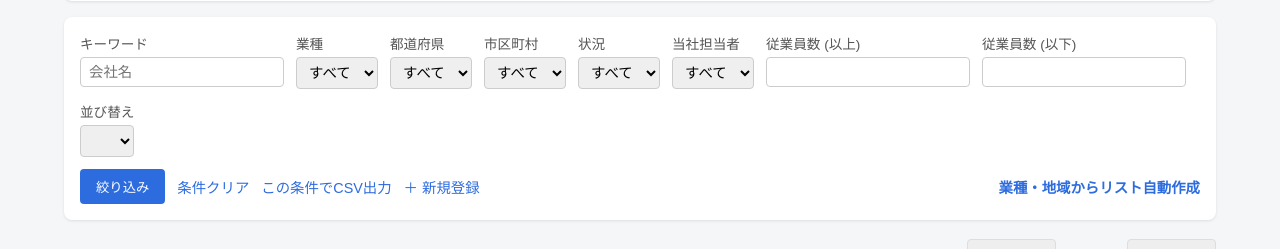
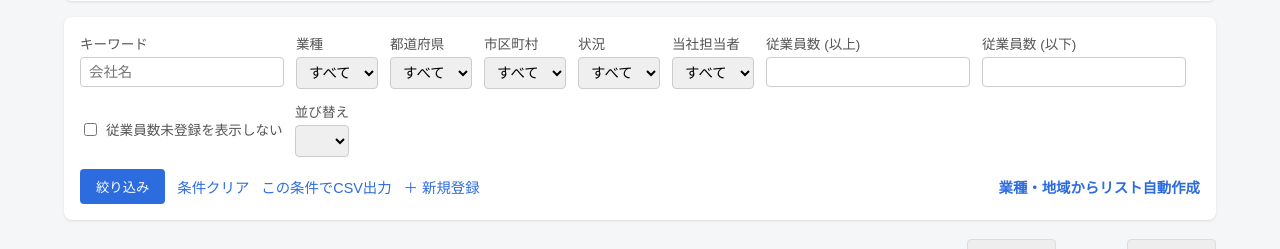
Before and after one commit to ikarugamana-hub/telapo, a Flask app: template templates/index.html in a window 1280 px wide. Shown: the part 711-960 px from the top of the page. Run offline with Flask 3, Linux system fonts and the light colour scheme; the template is opened without the code that fills it, so the values that code supplies are empty; parts of the project's set-up code (start-up, migrations or seed data) failed here and were passed over; some libraries are stand-ins or nearby versions.

Commit message:
Add employee sorting filters

```diff
--- a/app.py
+++ b/app.py
@@ -23,6 +23,8 @@ SORT_OPTIONS = {
     "status": ("status", "ASC", "状況順"),
     "reminder_date": ("reminder_date", "ASC", "リマインダー日順"),
     "company_name": ("company_name", "ASC", "会社名順"),
+    "employees_asc": ("employees", "ASC", "従業員数 少ない順"),
+    "employees_desc": ("employees", "DESC", "従業員数 多い順"),
 }
 
 PER_PAGE = 100
@@ -191,6 +193,9 @@ def build_filters(args):
         conditions.append("employees <= ?")
         params.append(int(employees_max))
 
+    if args.get("hide_unknown_employees") == "1":
+        conditions.append("employees IS NOT NULL")
+
     where = ""
     if conditions:
         where = "WHERE " + " AND ".join(conditions)
@@ -220,6 +225,7 @@ def index():
     if sort not in SORT_OPTIONS:
         sort = "id_desc"
     sort_column, sort_dir, _ = SORT_OPTIONS[sort]
+    nulls_position = "NULLS LAST" if sort_column == "employees" else ""
 
     total = db.execute(f"SELECT COUNT(*) AS cnt FROM companies {where}", params).fetchone()["cnt"]
     total_pages = max(1, (total + PER_PAGE - 1) // PER_PAGE)
@@ -230,7 +236,7 @@ def index():
     rows = db.execute(
         f"""
         SELECT * FROM companies {where}
-        ORDER BY {sort_column} {sort_dir}, id DESC
+        ORDER BY {sort_column} {sort_dir} {nulls_position}, id DESC
         LIMIT ? OFFSET ?
         """,
         params + [PER_PAGE, offset],
--- a/static/style.css
+++ b/static/style.css
@@ -155,6 +155,17 @@ main {
     border: 1px solid #ccc;
     border-radius: 4px;
     font-size: 0.9rem;
+}
+
+.filter-row .checkbox-label {
+    flex-direction: row;
+    align-items: center;
+    gap: 6px;
+    min-height: 56px;
+}
+
+.filter-row .checkbox-label input {
+    width: auto;
 }
 
 .filter-actions {
--- a/templates/index.html
+++ b/templates/index.html
@@ -77,6 +77,11 @@
 
             <label>従業員数 (以下)
                 <input type="number" name="employees_max" value="{{ filters.get('employees_max', '') }}" min="0">
+            </label>
+
+            <label class="checkbox-label">
+                <input type="checkbox" name="hide_unknown_employees" value="1" {% if filters.get('hide_unknown_employees') == '1' %}checked{% endif %}>
+                従業員数未登録を表示しない
             </label>
 
             <label>並び替え
```
